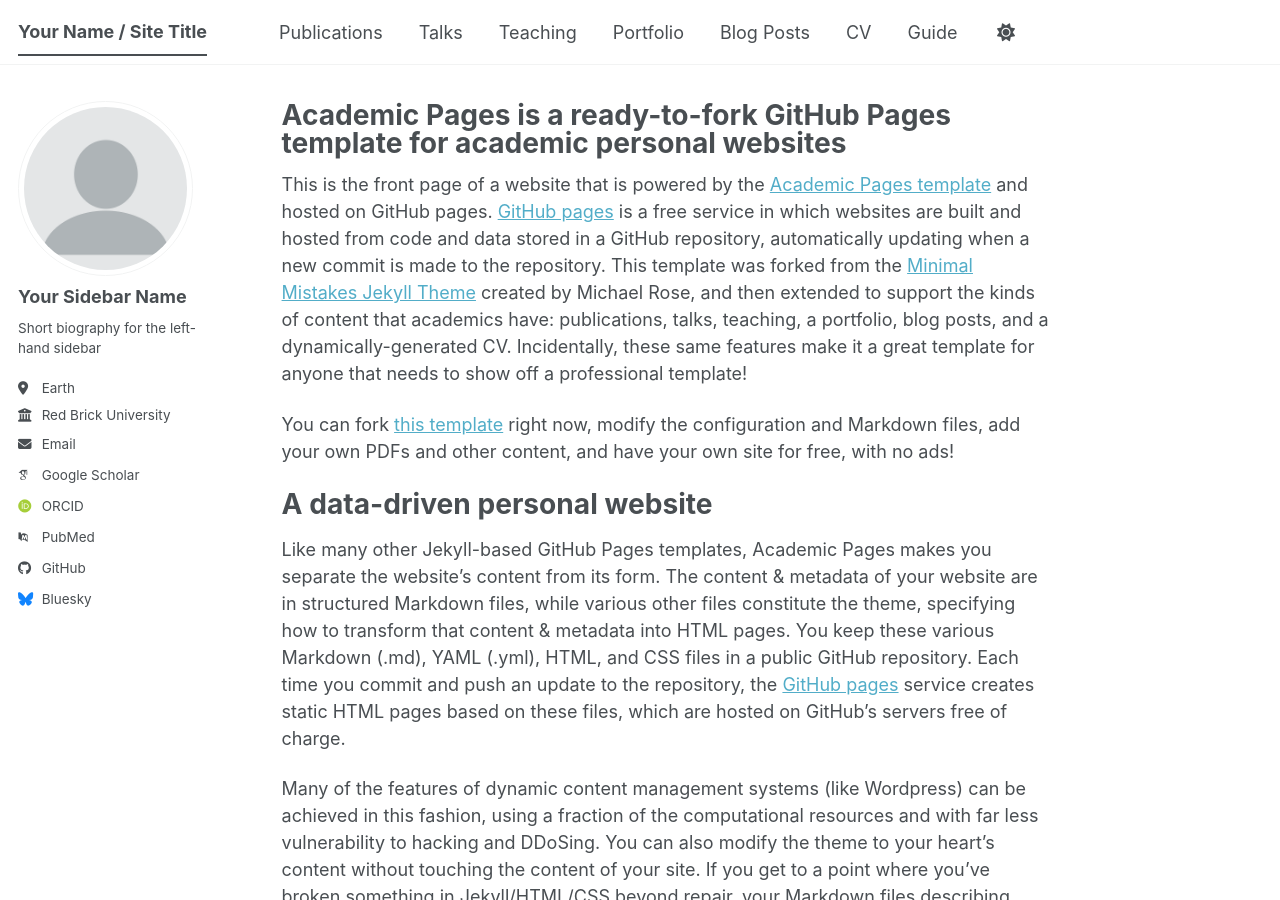
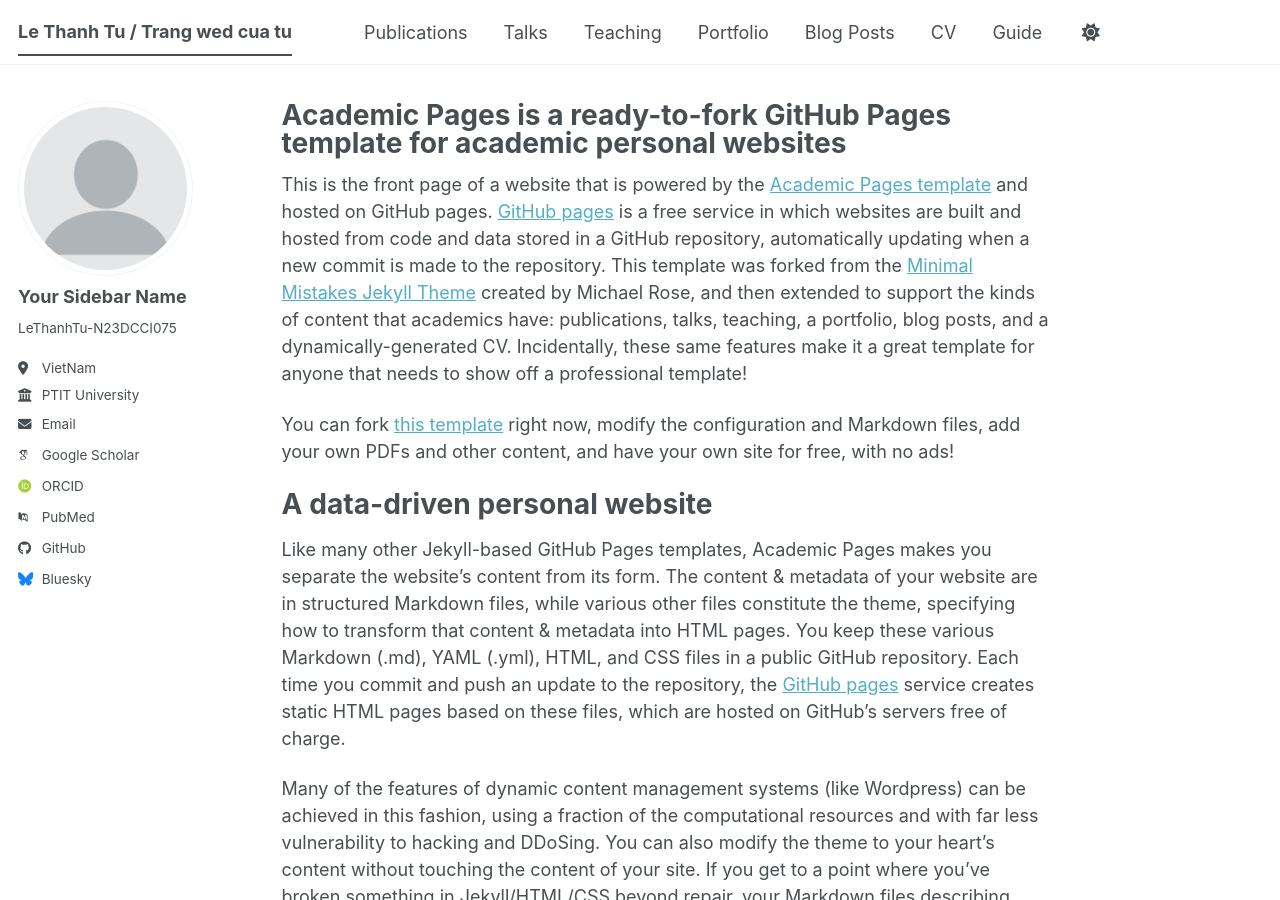
Before and after one commit to LeTunn/LeTunn.github.io, a Jekyll site: the page built from _pages/about.md, in a window 1280 px wide and 900 px high. Built offline with Jekyll 4.4.1, drawn with Linux system fonts in a browser that asks for light colours; some web fonts are replaced; a script bundle is joined from its source files by our own code; library files that are not in the unit come from our copies.

Commit message:
Update _config.yml

```diff
--- a/_config.yml
+++ b/_config.yml
@@ -9,11 +9,11 @@
 # Basic Site Settings
 locale                   : "en-US"
 site_theme               : "default" # The available themes options are "default", "air", "sunrise", "mint", "dirt" and "contrast"
-title                    : "Your Name / Site Title"
+title                    : "Le Thanh Tu / Trang wed cua tu"
 title_separator          : "-"
 name                     : &name "Le Thanh Tu"
-description              : &description "Your Name's academic portfolio"   # Update this with a general description of your site, this is the default if not overridden by a page
-url                      : https://academicpages.github.io # The base hostname & protocol for your site e.g. "https://[your GitHub username].github.io",
+description              : &description "PTIT'S student."   # Update this with a general description of your site, this is the default if not overridden by a page
+url                      : https://LeTunn.github.io # The base hostname & protocol for your site e.g. "https://[your GitHub username].github.io",
                                                            # or if you already have some other page hosted on Github then use "https://[your GitHub username].github.io/[Your Repo Name]"
 baseurl                  : "" # the subpath of your site, e.g. "/blog"
 repository               : "academicpages/academicpages.github.io"
@@ -26,11 +26,11 @@
   avatar           : "profile.png"
   name             : "Your Sidebar Name"
   pronouns         : # example: "she/her"
-  bio              : "Short biography for the left-hand sidebar"
-  location         : "Earth"
-  employer         : "Red Brick University"
+  bio              : "LeThanhTu-N23DCCI075"
+  location         : "VietNam"
+  employer         : "PTIT University"
   uri              : # URL
-  email            : "none@example.org"
+  email            : "binboy299@gmail.com"
 
   # Academic websites
   academia         : # URL
@@ -51,7 +51,7 @@
   bitbucket        : # Username - Update with your username on the site
   codepen          : # Username
   dribbble         : # Username
-  github           : "academicpages"
+  github           : "https://github.com/LeTunn"
   kaggle           : # Username
   stackoverflow    : # User number or user number and name (i.e., use "1" or "1/jeff-atwood")
 
```
